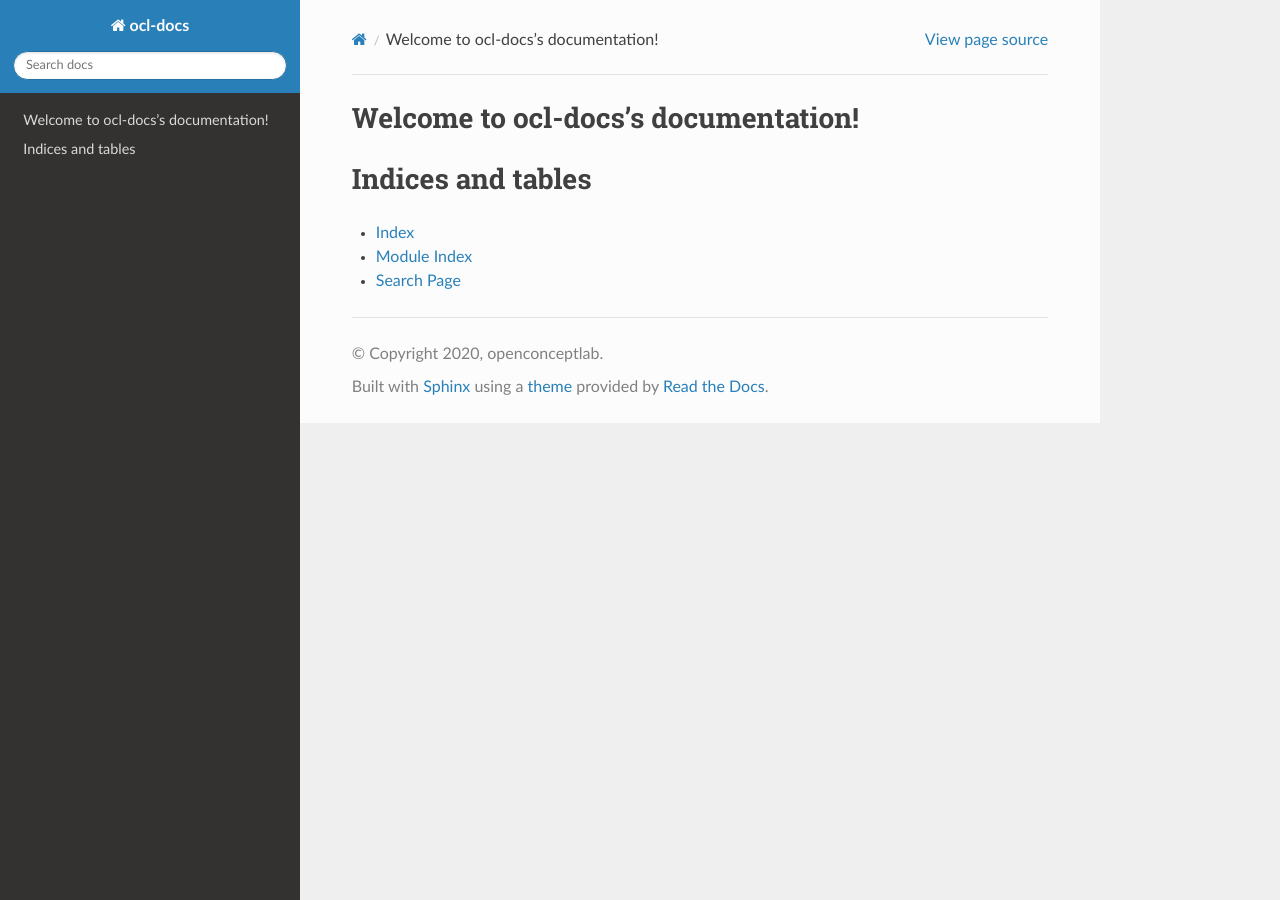
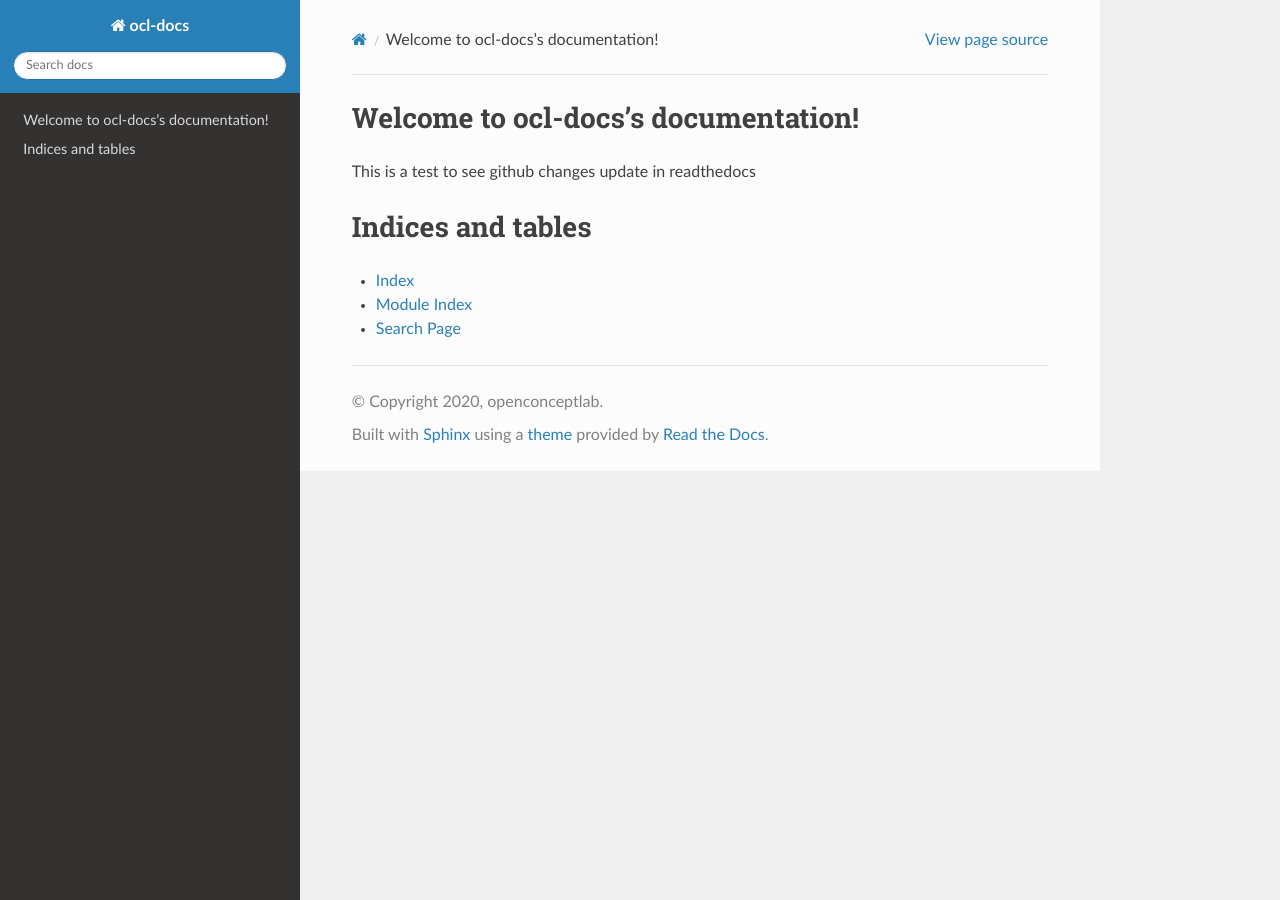
Before and after one commit to OpenConceptLab/ocl-docs, a Sphinx documentation site: the page built from docs/source/index.rst, in a window 1280 px wide. Built offline with Sphinx 7.4.7 and the Read the Docs theme 2.0.0, drawn with Linux system fonts in a browser that asks for light colours.

Commit message:
adding read the docs changes

```diff
--- a/docs/source/index.rst
+++ b/docs/source/index.rst
@@ -5,6 +5,8 @@
 
 Welcome to ocl-docs's documentation!
 ====================================
+
+This is a test to see github changes update in readthedocs
 
 .. toctree::
    :maxdepth: 2
```
